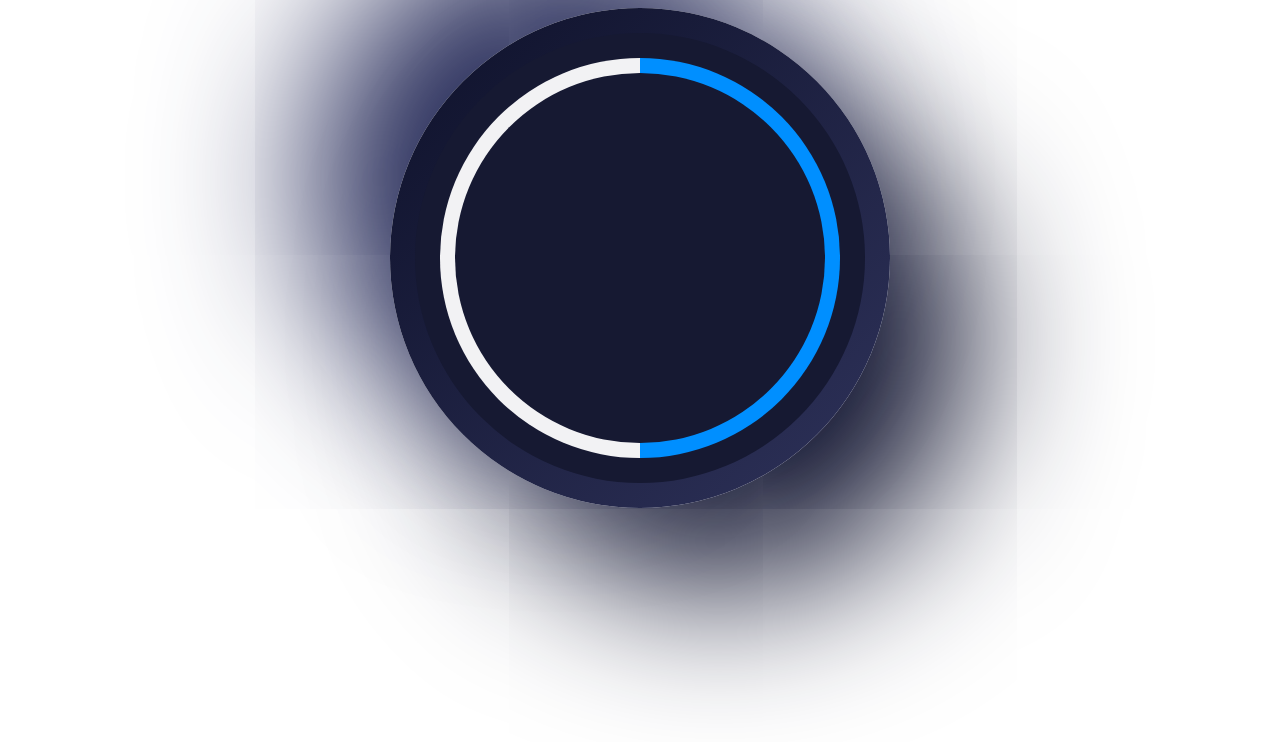
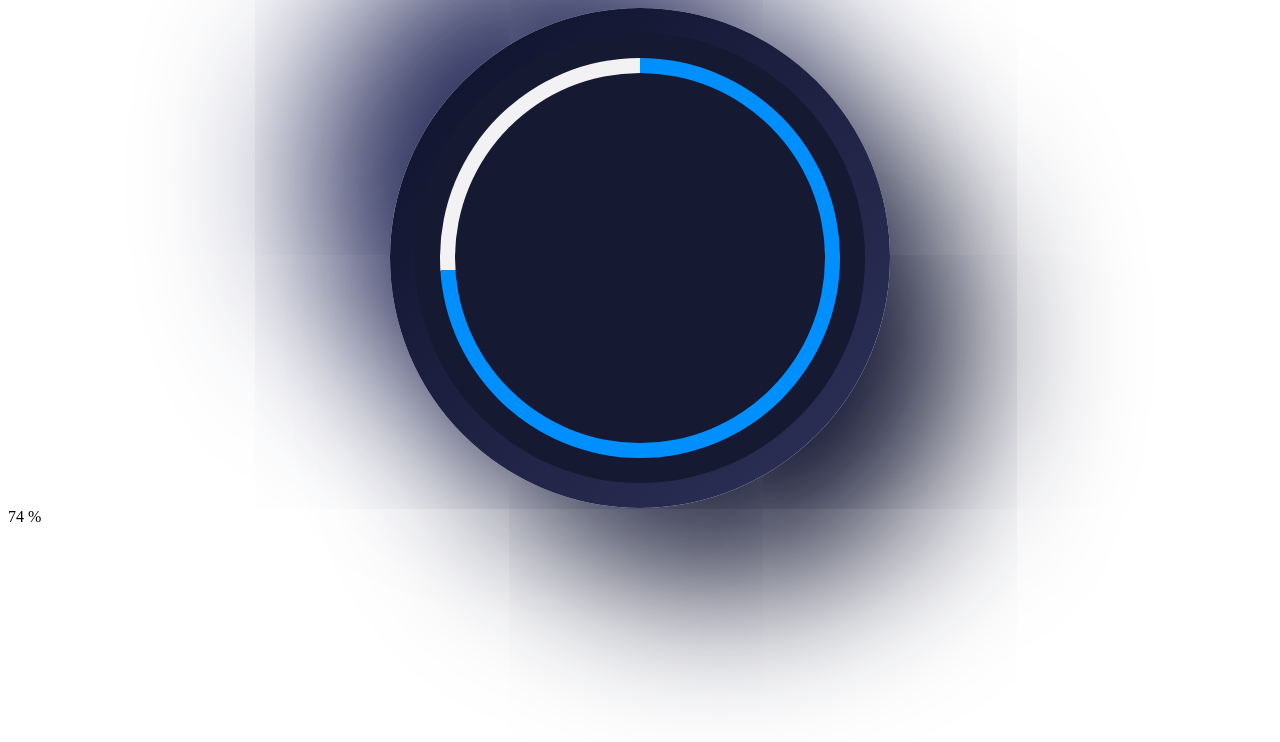
Before and after one commit to Ljojua15/angularjsproject, an Angular app: page / in a window 1280 px wide. Shown: the top 742 px of the page. Built offline with nearby package versions, Linux system fonts and the light colour scheme.

Commit message:
add circle

```diff
--- a/src/app/app.component.html
+++ b/src/app/app.component.html
@@ -14,4 +14,9 @@
 <!--  </div>-->
 <!--</div>-->
 
-<app-circle-timer></app-circle-timer>
+
+<div class="row" *ngIf="!completed">
+    <p>
+        <span> <app-circle-timer [progress]="progress"></app-circle-timer></span>{{ progress }} %
+    </p>
+</div>
--- a/src/app/app.component.ts
+++ b/src/app/app.component.ts
@@ -6,5 +6,26 @@ import { Component } from '@angular/core';
   styleUrls: ['./app.component.scss']
 })
 export class AppComponent {
-  title = 'angularjsproject';
+  progress: number = 0;
+  noOfFiles: number = 100;
+  completed: boolean = false;
+
+  public ngOnInit(): void {
+    this.updateProgress();
+  }
+
+  delay(ms: number) {
+    return new Promise((resolve, reject) => setTimeout(resolve, 100));
+  }
+
+  async updateProgress() {
+    this.completed = false;
+    let n = 100 / this.noOfFiles;
+    for (let i = 0; i <= this.noOfFiles; i++) {
+      await this.delay(10);
+      this.progress = Math.round(i * n);
+      console.log(i);
+    }
+    this.completed = false;
+  }
 }
--- a/src/app/circle-timer/circle-timer.component.ts
+++ b/src/app/circle-timer/circle-timer.component.ts
@@ -7,10 +7,10 @@ import {Component, Input, SimpleChanges} from '@angular/core';
 })
 export class CircleTimerComponent {
   // @ts-ignore
-  @Input() progress: number = 50;
+  @Input() progress: number = 40;
 
   ngOnInit(): void {
-    let progress = 20
+    let progress =
     this.loadData();
   }
 
```
Also changed, not shown: src/app/circle-timer/circle-timer.component.html (+5 -5 lines).
